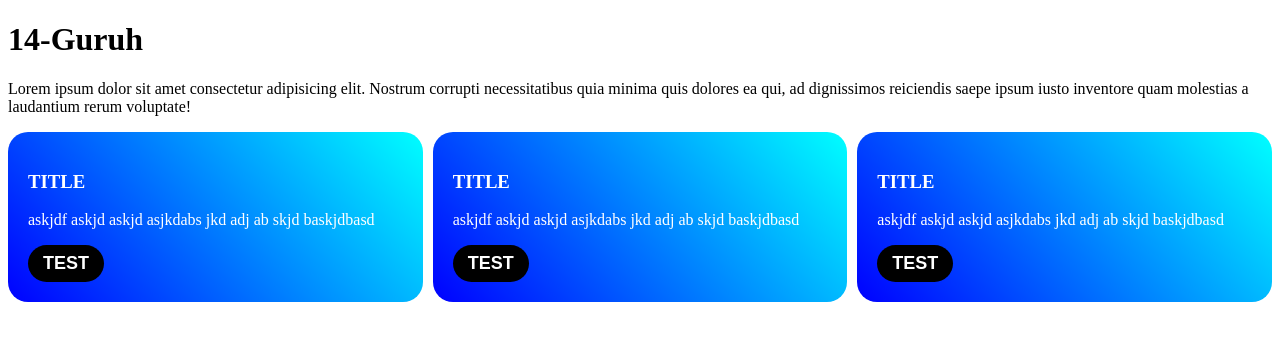
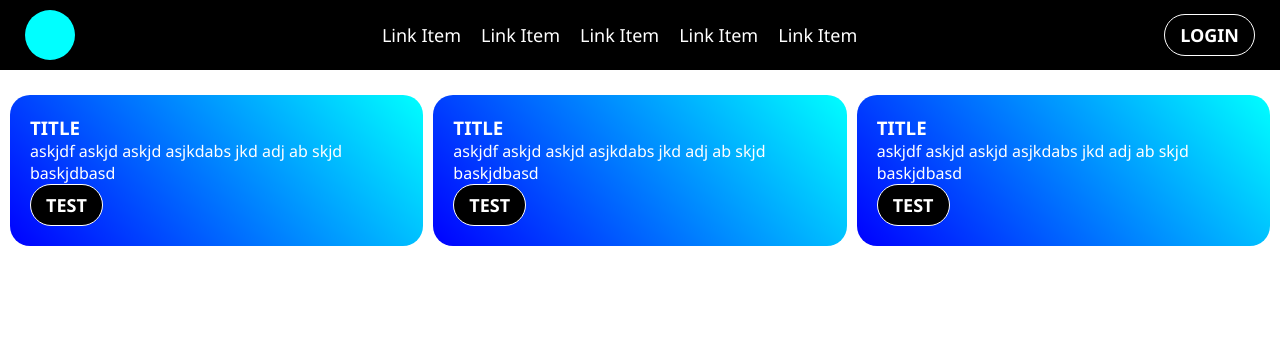
Before and after one commit to cyberareauzb/14guruh, a plain HTML site: page index.html in a window 1280 px wide. Drawn offline with Linux system fonts and the light colour scheme.

Commit message:
Header added

```diff
--- a/index.html
+++ b/index.html
@@ -1,30 +1,45 @@
 <!DOCTYPE html>
 <html lang="en">
+
 <head>
     <meta charset="UTF-8">
     <meta name="viewport" content="width=device-width, initial-scale=1.0">
     <title>Document</title>
     <link rel="stylesheet" href="style.css">
 </head>
+
 <body>
-    <h1>14-Guruh</h1>
-    <p>Lorem ipsum dolor sit amet consectetur adipisicing elit. Nostrum corrupti necessitatibus quia minima quis dolores ea qui, ad dignissimos reiciendis saepe ipsum iusto inventore quam molestias a laudantium rerum voluptate!</p>
+    <header>
+        <div class="logo"></div>
+        <ul>
+            <li><a href="#">Link Item</a></li>
+            <li><a href="#">Link Item</a></li>
+            <li><a href="#">Link Item</a></li>
+            <li><a href="#">Link Item</a></li>
+            <li><a href="#">Link Item</a></li>
+        </ul>
+        <button>LOGIN</button>
+    </header>
+    <div class="container">
         <div class="grid">
             <div class="card">
                 <h3>TITLE</h3>
-            <p>askjdf askjd askjd  asjkdabs jkd adj ab skjd baskjdbasd</p>
+                <p>askjdf askjd askjd asjkdabs jkd adj ab skjd baskjdbasd</p>
                 <button>TEST</button>
             </div>
             <div class="card">
                 <h3>TITLE</h3>
-            <p>askjdf askjd askjd  asjkdabs jkd adj ab skjd baskjdbasd</p>
+                <p>askjdf askjd askjd asjkdabs jkd adj ab skjd baskjdbasd</p>
                 <button>TEST</button>
             </div>
             <div class="card">
                 <h3>TITLE</h3>
-            <p>askjdf askjd askjd  asjkdabs jkd adj ab skjd baskjdbasd</p>
+                <p>askjdf askjd askjd asjkdabs jkd adj ab skjd baskjdbasd</p>
                 <button>TEST</button>
             </div>
         </div>
+    </div>
+
 </body>
+
 </html>
--- a/style.css
+++ b/style.css
@@ -1,9 +1,18 @@
+*{
+    padding: 0;
+    margin: 0;
+    box-sizing: border-box;
+    font-family: 'Segoe UI', Tahoma, Geneva, Verdana, sans-serif;
+}
 .grid{
     display: grid;
     grid-template-columns: repeat(3, 1fr);
     gap: 10px;
 }
-
+.container{
+    max-width: 1260px;
+    margin: 0 auto;
+}
 .card{
     background: linear-gradient(48deg,blue, aqua);
     padding: 20px;
@@ -13,10 +22,37 @@
 
 button{
     background-color: black;
-    border: none;
+    border: 1px solid #fff;
     padding: 8px 15px;
     border-radius: 50px;
     color: #fff;
     font-size: 18px;
     font-weight: 800;
 }
+
+header{
+    display: flex;
+    align-items: center;
+    justify-content: space-between;
+    height: 70px;
+    background-color: black;
+    padding: 0 25px;
+    margin-bottom: 25px;
+}
+.logo{
+    height: 50px;
+    width: 50px;
+    background-color: aqua;
+    border-radius: 50px;
+}
+
+ul{
+    display: flex;
+    gap: 20px;
+}
+a{
+    font-size: 18px;
+    text-decoration: none;
+    text-transform: capitalize;
+    color: #fff;
+}
```
Lines whose indentation alone changed are shown as unchanged.
